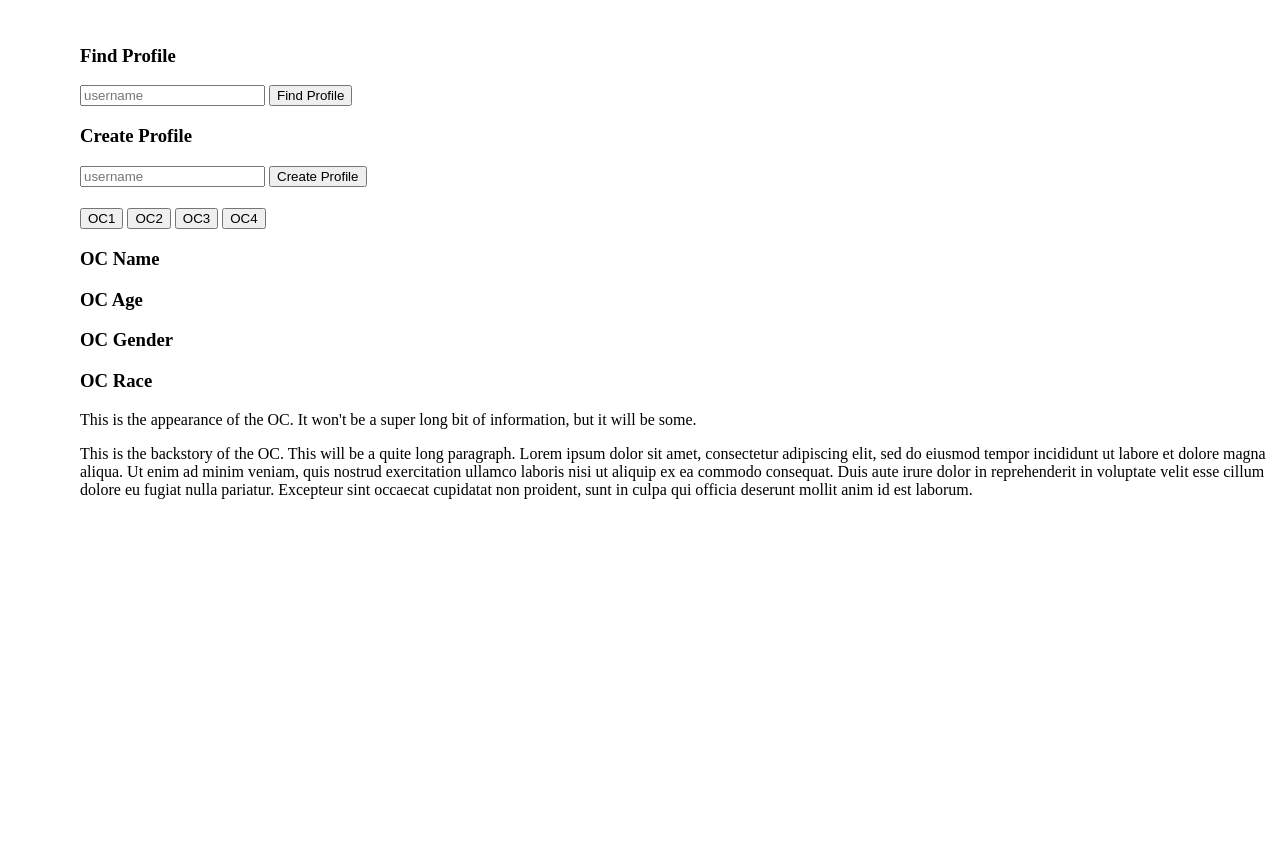
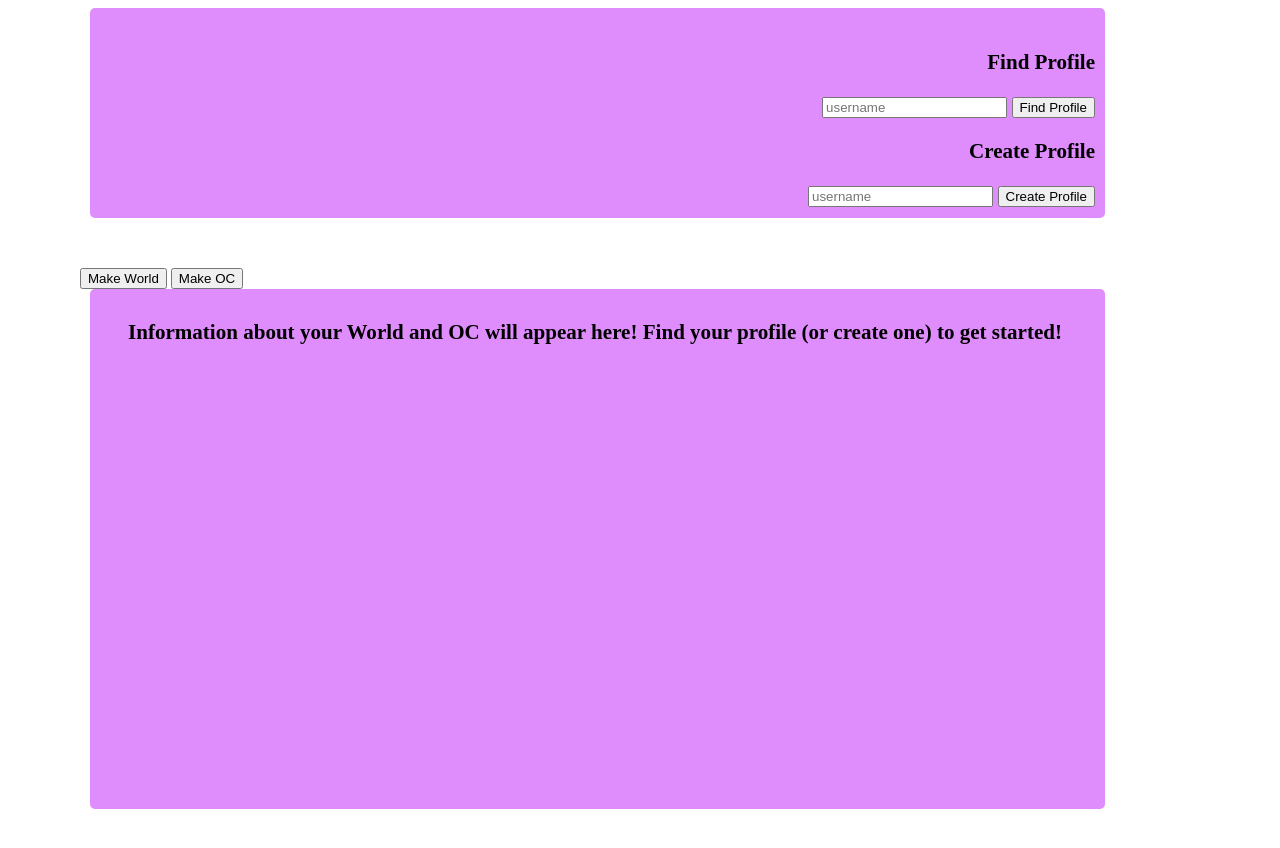
Before and after one commit to tkennelly/OC_Tracker, a website with bundled scripts: page client/index.html in a window 1280 px wide. Before the commit the page ends 800 px from the top, so only its background shows below. Built offline with nearby package versions, Linux system fonts and the light colour scheme.

Commit message:
start css

```diff
--- a/client/index.html
+++ b/client/index.html
@@ -42,7 +42,7 @@
   <input id="world-genre" name="genre" type="text" value="" placeholder="genre">
   <input id="world-description" name="description" type="text" value="" placeholder="description">
   <input type="submit" id="create-world" value="Create World">
-  <button
+  <button id="close-make-world">Close</button>
   </div>
 </form>
 
@@ -54,20 +54,20 @@
   </div>
 
   <div id="oc-buttons">
-    <button id="OC1">OC1</button>
+    <!-- <button id="OC1">OC1</button>
     <button id="OC2">OC2</button>
     <button id="OC3">OC3</button>
-    <button id="OC4">OC4</button>
+    <button id="OC4">OC4</button> -->
   </div>
 
   <div id="info">
-    <h3 id="info1">OC Name</h3>
-    <h3 id="info2">OC Age</h3>
-    <h3 id="info3">OC Gender</h3>
-    <h3 id="info4">OC Race</h3>
-    <p id="info5">This is the appearance of the OC. It won't be a super long bit of information, but it will be some.</p>
-    <p id="info6">This is the backstory of the OC. This will be a quite long paragraph. Lorem ipsum dolor sit amet, consectetur adipiscing elit, sed do eiusmod tempor incididunt ut labore et dolore magna aliqua. Ut enim ad minim veniam, quis nostrud exercitation ullamco laboris nisi ut aliquip ex ea commodo consequat. Duis aute irure dolor in reprehenderit in voluptate velit esse cillum dolore eu fugiat nulla pariatur. Excepteur sint occaecat cupidatat non proident, sunt in culpa qui officia deserunt mollit anim id est laborum. </p>
+    <h3 id ="info-header">Information about your World and OC will appear here! Find your profile (or create one) to get started!</h3>
+    <h3 id="info1"></h3>
+    <h3 id="info2"></h3>
+    <h3 id="info3"></h3>
+    <h3 id="info4"></h3>
+    <p id="info5"></p>
+    <p id="info6"></p>
   </div>
-
 </div>
 </body>
--- a/client/style.css
+++ b/client/style.css
@@ -1,5 +1,22 @@
 body {
     margin-left: 80px;
+}
+
+header {
+    width: 1000px;
+    height: 200px;
+    margin-left: 10px;
+    margin-bottom: 50px;
+    font-size: 18px;
+    text-align: right;
+    /* justify-self: end; */
+    padding: none;
+    background-color: #df8dfc;
+    padding-bottom: 10px;
+    padding-left: 5px;
+    padding-right: 10px;
+    border-radius: 5px;
+    /* box-shadow: 2px 2px 2px 2px rgba(219, 33, 144, 0.6); */
 }
 
 #world-sidebar {
@@ -38,3 +55,18 @@ body {
     padding: 2%;
     line-height: 120%;
 }
+
+#info {
+    width: 1000px;
+    height: 500px;
+    margin-left: 10px;
+    margin-bottom: 50px;
+    font-size: 18px;
+    text-align: center;
+    padding: 10px;
+    background-color: #df8dfc;
+    padding-bottom: 10px;
+    padding-left: 5px;
+    border-radius: 5px;
+    /* box-shadow: 2px 2px 2px 2px rgba(219, 33, 144, 0.6); */
+  }
--- a/client/worldDOM.js
+++ b/client/worldDOM.js
@@ -2,6 +2,7 @@ import { currentProfile, userData } from "./profileDOM.js"
 
 let worldData = null
 let worldBar = document.getElementById("world-sidebar")
+
 
 const findWorlds = async(user_id) => {
     let response = await axios.get(`http://localhost:3001/worlds/${user_id}`)
@@ -23,6 +24,7 @@ const findWorlds = async(user_id) => {
 
 let newWorldButton = document.getElementById('make-world')
 let worldForm = document.querySelector(".world-form")
+let closeButton = document.getElementById("close-make-world")
 
 const createWorldButton = () => {
     console.log(userData)
@@ -46,8 +48,13 @@ const createWorld = async(e) => {
     currentProfile.innerHTML = `<h1>Created World: ${formProps.name}! Please Find your Profile again for an updated World list.</h1>`
 }
 
+const closeMakeWorld = () => {
+    worldForm.style.display = 'none'
+}
+
     newWorldButton.addEventListener('click', createWorldButton)
     worldForm.addEventListener('submit', createWorld)
+    closeButton.addEventListener('click', closeMakeWorld)
 
 
 export { findWorlds }
```
